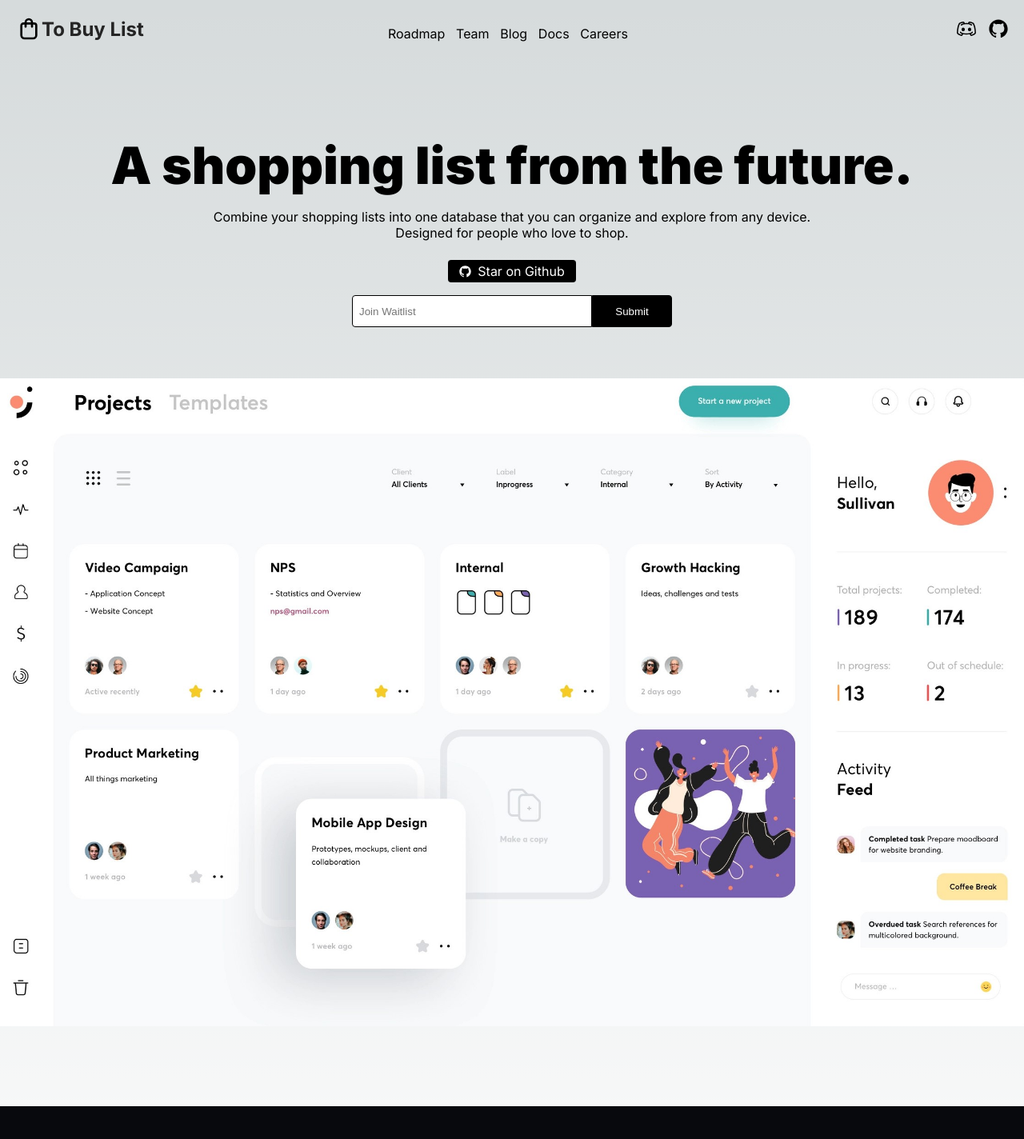
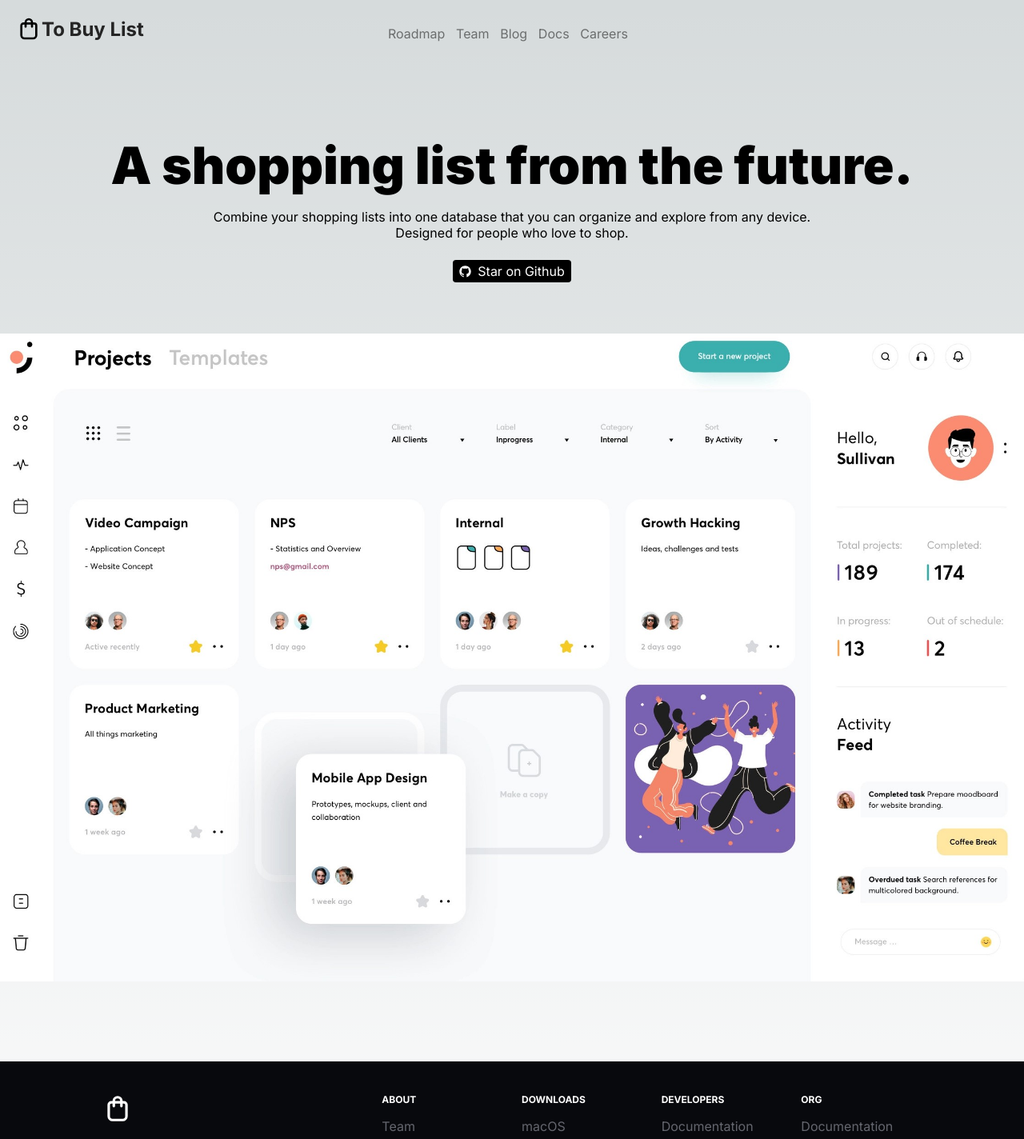
Before and after one commit to flumadev/tobuylist, a Next.js app: page / in a window 1280 px wide. Shown: the top 1424 px of the page at 80% size. Built offline with nearby package versions, Linux system fonts and the light colour scheme.

Commit message:
feat(preview): remoção dos links e input de waitlist para lançament

```diff
--- a/src/components/Footer.tsx
+++ b/src/components/Footer.tsx
@@ -3,38 +3,39 @@ import Image from "next/image";
 import logo from '@/assets/logo.svg'
 import logoWhite from '@/assets/logo-white.svg'
 import Link from "next/link";
-export default function Footer(){
-    return(
+
+export default function Footer() {
+    return (
         <footer className={styles.footer}>
             <div className={styles.container}>
                 <div className={styles.company}>
-                    <Image src={logoWhite} alt={"To buy list"} width={38} height={38} />
+                    <Image src={logoWhite} alt={"To buy list"} width={38} height={38}/>
                     <h1>To buy list</h1>
                     <p>© Copyright 2023 Fluma.</p>
                 </div>
                 <div className={styles.links}>
                     <h3>ABOUT</h3>
-                    <Link href={"/"}>Team</Link>
-                    <Link href={"/"}>FAQ</Link>
-                    <Link href={"/"}>Careers</Link>
-                    <Link href={"/"}>Changelog</Link>
-                    <Link href={"/"}>Blog</Link>
+                    <Link aria-disabled href={"/"}>Team</Link>
+                    <Link aria-disabled href={"/"}>FAQ</Link>
+                    <Link aria-disabled href={"/"}>Careers</Link>
+                    <Link aria-disabled href={"/"}>Changelog</Link>
+                    <Link aria-disabled href={"/"}>Blog</Link>
                 </div>
                 <div className={styles.links}>
                     <h3>DOWNLOADS</h3>
-                    <Link href={"/"}>macOS</Link>
-                    <Link href={"/"}>Windows</Link>
-                    <Link href={"/"}>Linux</Link>
+                    <Link aria-disabled href={"/"}>macOS</Link>
+                    <Link aria-disabled href={"/"}>Windows</Link>
+                    <Link aria-disabled href={"/"}>Linux</Link>
                 </div>
                 <div className={styles.links}>
                     <h3>DEVELOPERS</h3>
-                    <Link href={"/"}>Documentation</Link>
-                    <Link href={"/"}>Contribute</Link>
+                    <Link aria-disabled href={"/"}>Documentation</Link>
+                    <Link aria-disabled href={"/"}>Contribute</Link>
                 </div>
                 <div className={styles.links}>
                     <h3>ORG</h3>
-                    <Link href={"/"}>Documentation</Link>
-                    <Link href={"/"}>Contribute</Link>
+                    <Link aria-disabled href={"/"}>Documentation</Link>
+                    <Link aria-disabled href={"/"}>Contribute</Link>
                 </div>
             </div>
         </footer>
--- a/src/components/Navbar.tsx
+++ b/src/components/Navbar.tsx
@@ -16,28 +16,28 @@ export default function Navbar(){
                 <li className={styles.linksList}>
                     <ul className={styles.links}>
                         <li>
-                            <Link href={"/roadmap"} >
+                            <Link aria-disabled={"true"} href={"/roadmap"} >
                                 Roadmap
                             </Link>
 
                         </li>
                         <li>
-                            <Link href={"/team"} >
+                            <Link aria-disabled={"true"} href={"/team"} >
                                 Team
                             </Link>
                         </li>
                         <li>
-                            <Link href={"/blog"} >
+                            <Link aria-disabled={"true"} href={"/blog"} >
                                 Blog
                             </Link>
                         </li>
                         <li>
-                            <Link href={"/blog"} >
+                            <Link aria-disabled={"true"} href={"/blog"} >
                                 Docs
                             </Link>
                         </li>
                         <li>
-                            <Link href={"/blog"} >
+                            <Link aria-disabled={"true"} href={"/blog"} >
                                 Careers
                             </Link>
                         </li>
@@ -46,12 +46,12 @@ export default function Navbar(){
 
                 <li className={styles.socialList}>
                     <ul className={styles.social}>
-                        <li>
-                            <DiscordLogoIcon width={24} height={24}/>
-                        </li>
-                        <li>
-                            <GitHubLogoIcon width={24} height={24}/>
-                        </li>
+                        {/*<li>*/}
+                        {/*    <DiscordLogoIcon width={24} height={24}/>*/}
+                        {/*</li>*/}
+                        {/*<li>*/}
+                        {/*    <GitHubLogoIcon width={24} height={24}/>*/}
+                        {/*</li>*/}
                     </ul>
                 </li>
             </ul>
--- a/src/pages/index.tsx
+++ b/src/pages/index.tsx
@@ -26,11 +26,11 @@ export default function Home() {
                 <p className={styles.description}>Combine your shopping lists into one database that you can organize and explore from any device. Designed for people who love to shop.</p>
             </div>
             <div className={styles.formContainer}>
-                <Link href={"/"}  className={styles.gitButton}><GitHubLogoIcon />Star on Github</Link>
-                <form className={styles.form}>
-                    <input className={styles.emailInput} placeholder={"Join Waitlist"} />
-                    <button>Submit</button>
-                </form>
+                <Link href={"https://github.com/flumadev/tobuylist"} target={"_blank"} className={styles.gitButton}><GitHubLogoIcon />Star on Github</Link>
+                {/*<form className={styles.form}>*/}
+                {/*    <input className={styles.emailInput} placeholder={"Join Waitlist"} />*/}
+                {/*    <button>Submit</button>*/}
+                {/*</form>*/}
             </div>
           <div className={styles.example}>
               <Image src={exampleImage} className={styles.exampleImage} alt={"example"}  width={1280}/>
--- a/src/styles/Footer.module.scss
+++ b/src/styles/Footer.module.scss
@@ -57,6 +57,11 @@
         &:hover {
           color: white;
         }
+
+      }
+      [aria-disabled="true"] {
+        pointer-events: none;
+        opacity: 0.5;
       }
     }
 
--- a/src/styles/Navbar.module.scss
+++ b/src/styles/Navbar.module.scss
@@ -9,6 +9,10 @@
    align-items: end;
    gap: 12px;
 
+   [aria-disabled="true"] {
+     pointer-events: none;
+     opacity: 0.5;
+   }
    .links {
      display: flex;
      gap: 12px;
```
